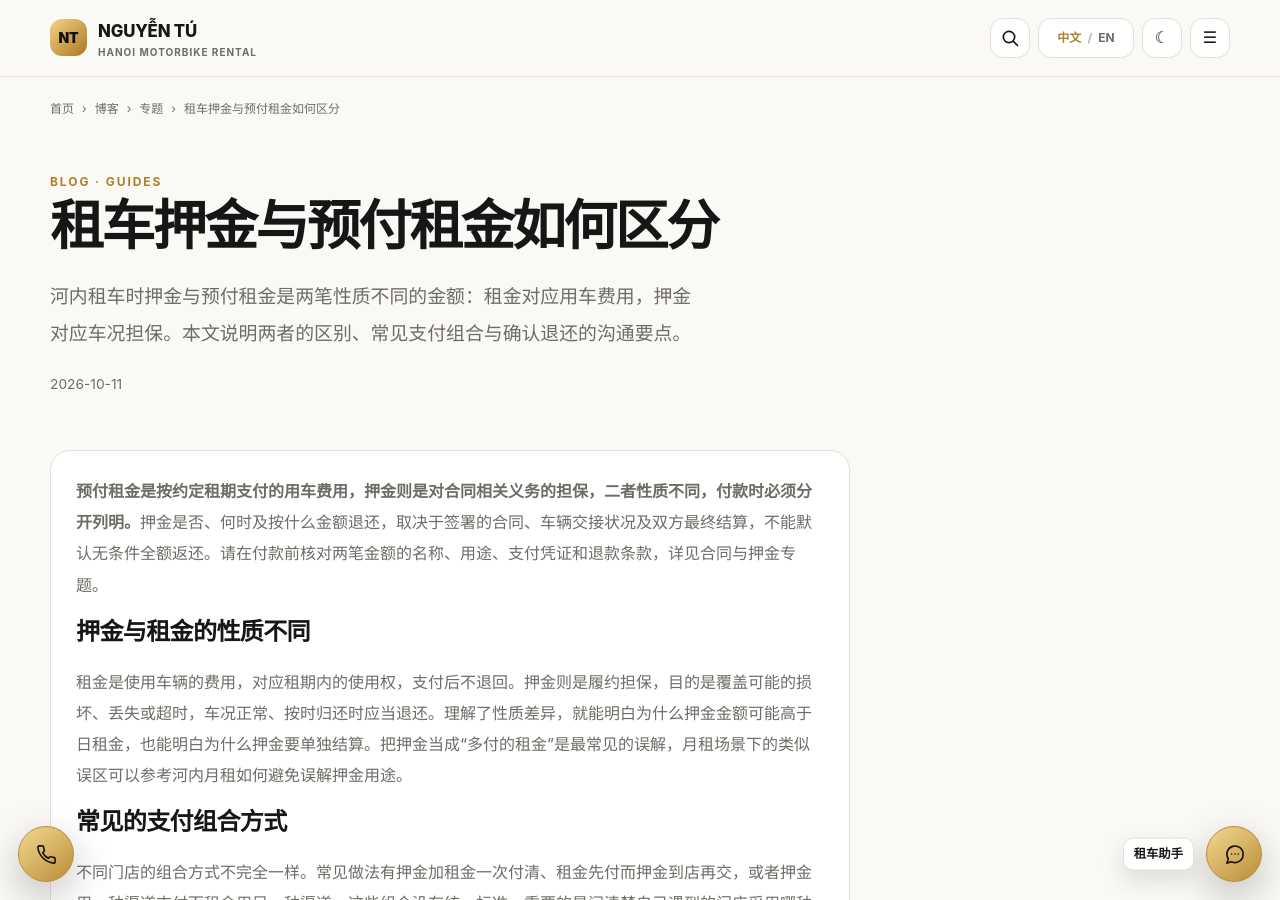
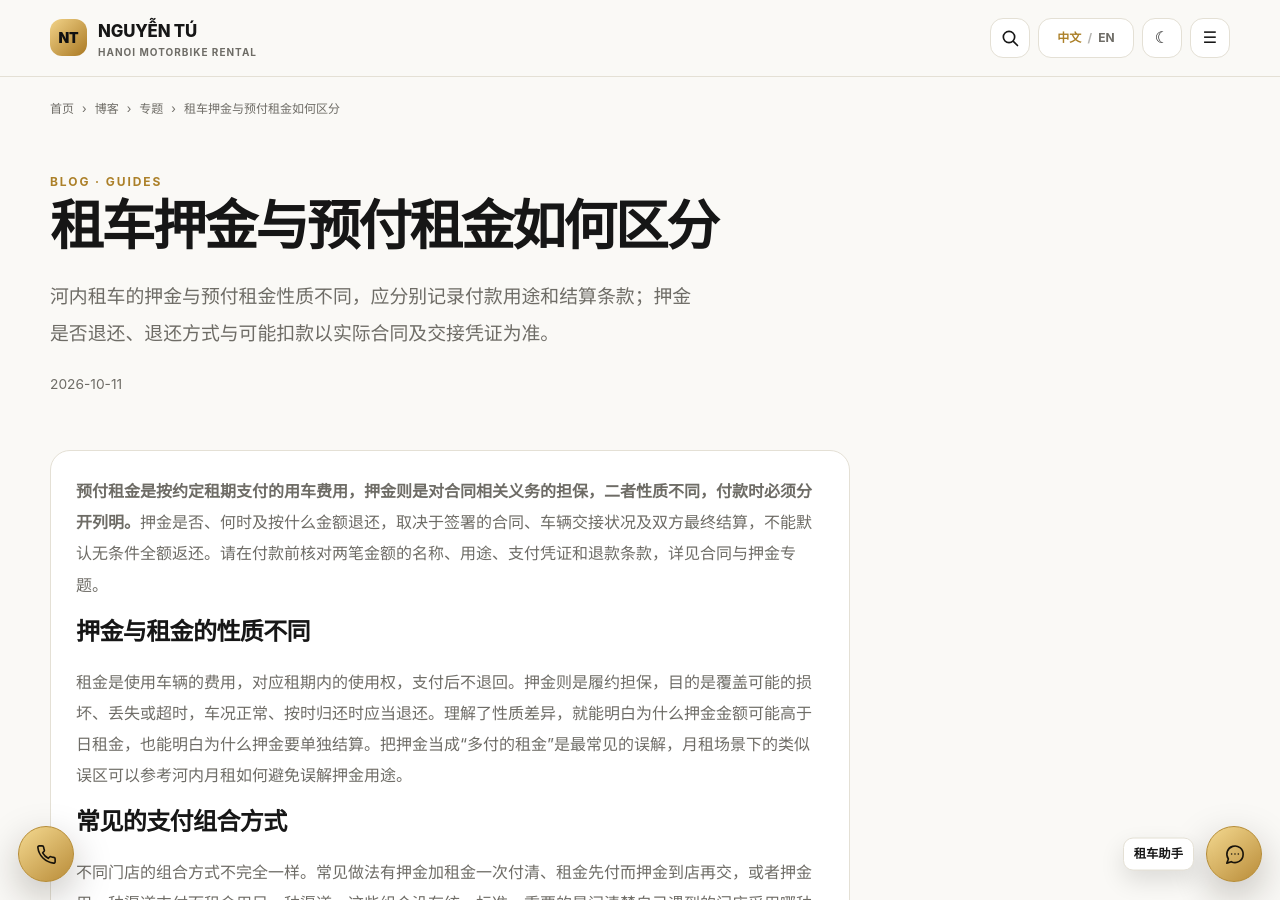
Before and after one commit to thuexemayhanoi/china, a Jekyll site: the page built from _posts/2026-10-11-hanoi-guides-contracts-04.md, in a window 1280 px wide and 900 px high. Built offline with Jekyll 4.4.1, drawn with Linux system fonts in a browser that asks for light colours.

Commit message:
seo(china): align post description and modified date with corrected factual answer

```diff
--- a/_posts/2026-10-11-hanoi-guides-contracts-04.md
+++ b/_posts/2026-10-11-hanoi-guides-contracts-04.md
@@ -5,7 +5,8 @@ topic: "guides"
 subtopic: "contracts"
 permalink: "/blog/hanoi-guides-contracts-04/"
 title: "租车押金与预付租金如何区分"
-description: "河内租车时押金与预付租金是两笔性质不同的金额：租金对应用车费用，押金对应车况担保。本文说明两者的区别、常见支付组合与确认退还的沟通要点。"
+description: "河内租车的押金与预付租金性质不同，应分别记录付款用途和结算条款；押金是否退还、退还方式与可能扣款以实际合同及交接凭证为准。"
+last_modified_at: "2026-10-12"
 primary_keyword: "河内租摩托车合同押金"
 date: "2026-10-11 22:36:00 +0700"
 seo_silo: "guides/contracts"
```
